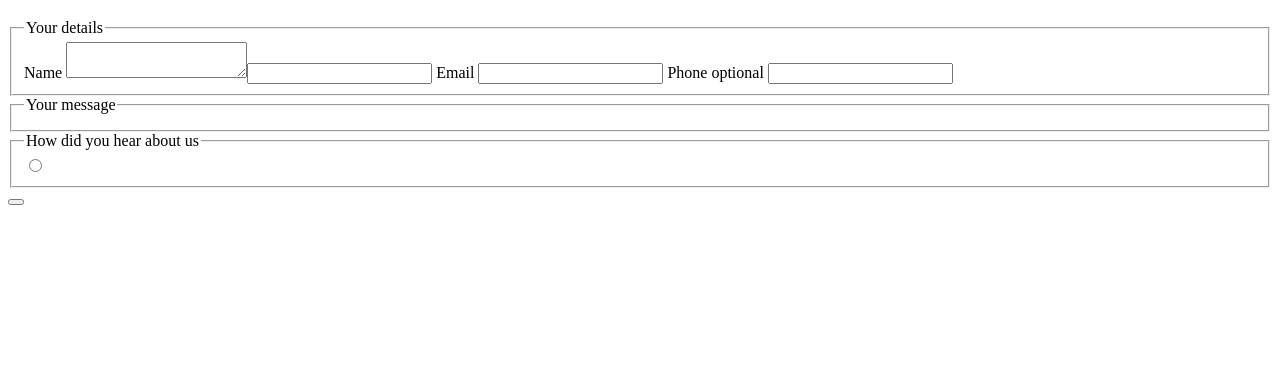
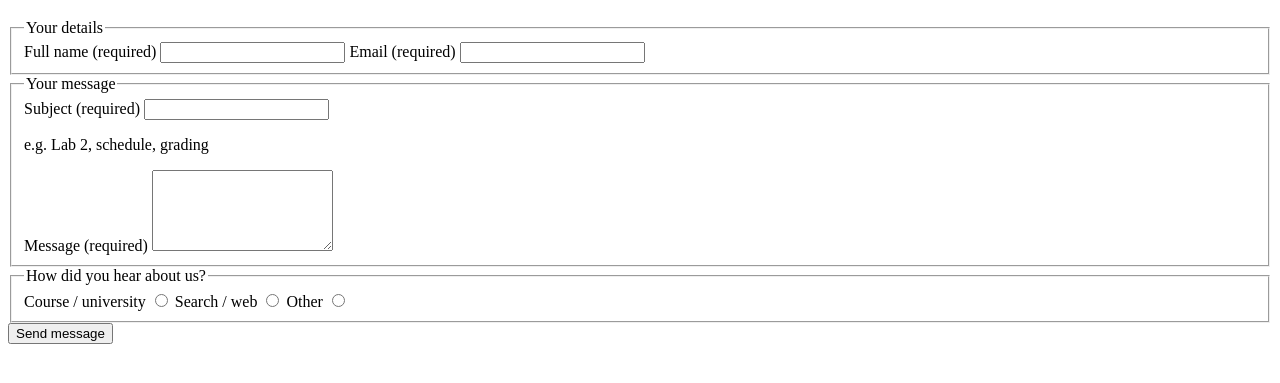
Before and after one commit to RobertDev15/my-course-homepage, a plain HTML site: page contact.html in a window 1280 px wide. Shown: the part 139-522 px from the top of the page. Drawn offline with Linux system fonts and the light colour scheme.

Commit message:
new page change

```diff
--- a/contact.html
+++ b/contact.html
@@ -19,27 +19,33 @@
     <main id="main-content">
         <h1>Contacts</h1>
         <section>
-        <form action="#" method="post" aria-label="Contact-form">
+        <form method="post" action="#" aria-label="Contact form">
       <fieldset>
         <legend>Your details</legend>
-                <label for="control-id" id="control-id">Name</label>
-                <textarea name="" id=""></textarea><input type="">
-                <label for="control-id" id="control-id">Email</label>
-                <input type="email" name="" id="">
-                <label for="control-id" id="control-id">Phone optional</label>
-                <input type="tel">
+        <label for="name">Full name (required)</label>
+        <input type="text" id="name" name="name" required>
+        <label for="email">Email (required)</label>
+        <input type="email" id="email" name="email" required>
       </fieldset>
       <fieldset>
         <legend>Your message</legend>
-                <label for="control-id" id="control-id"></label>
-                <label for="control-id" id="control-id"></label>
+        <label for="subject">Subject (required)</label>
+        <input type="text" id="subject" name="subject" required
+               aria-describedby="subject-hint">
+        <p id="subject-hint" class="form-hint">e.g. Lab 2, schedule, grading</p>
+        <label for="msg">Message (required)</label>
+        <textarea id="msg" name="message" rows="5" required></textarea>
       </fieldset>
       <fieldset>
-                <legend>How did you hear about us</legend>
-                <label for="control-id" id="control-id"></label>
-                <input type="radio">
+        <legend>How did you hear about us?</legend>
+        <label for="hear-course">Course / university</label>
+        <input type="radio" id="hear-course" name="hear" value="course">
+        <label for="hear-search">Search / web</label>
+        <input type="radio" id="hear-search" name="hear" value="search">
+        <label for="hear-other">Other</label>
+        <input type="radio" id="hear-other" name="hear" value="other">
       </fieldset>
-            <button type="submit"></button>
+      <button type="submit">Send message</button>
     </form>
         </section>
     </main>
```
Lines whose indentation alone changed are shown as unchanged.
